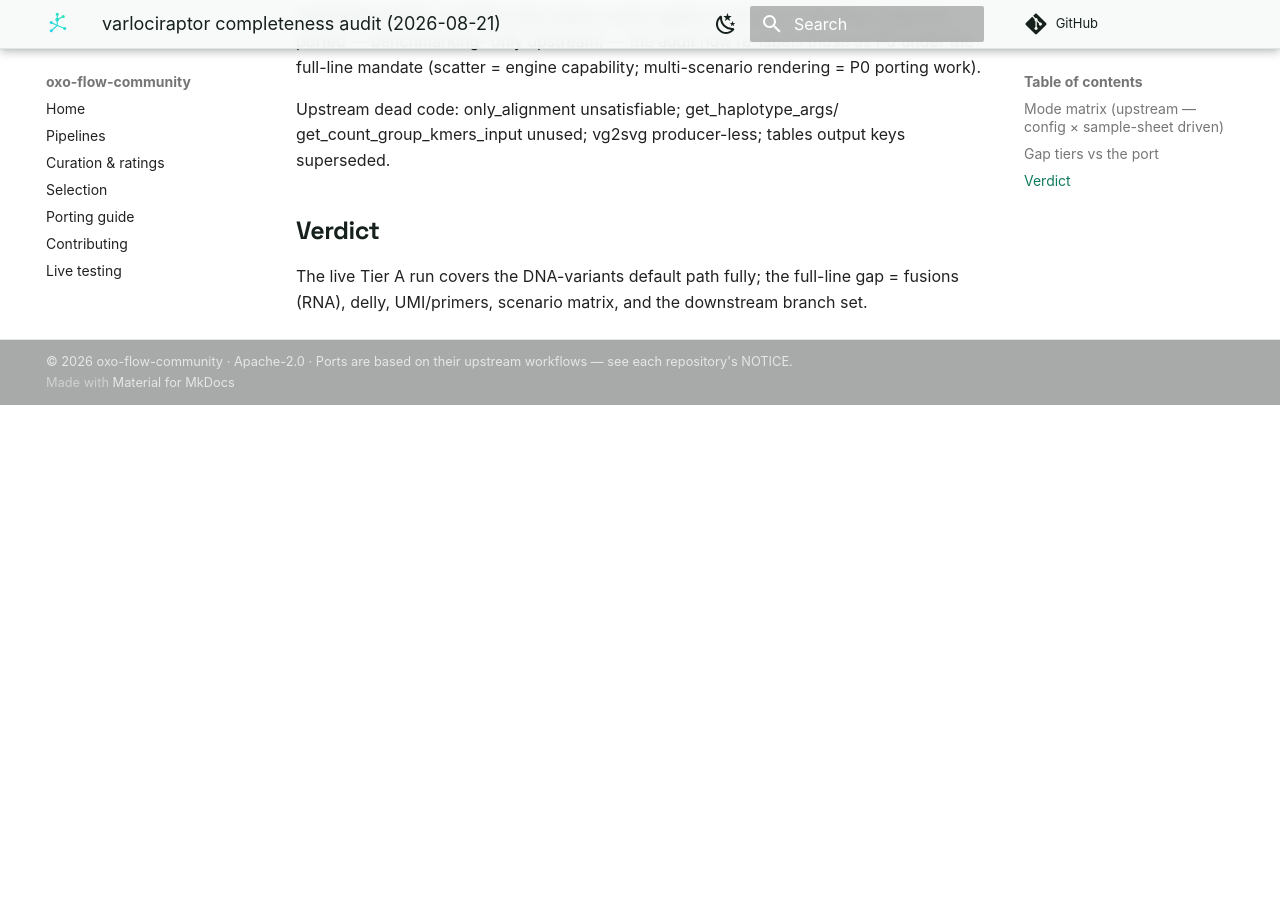
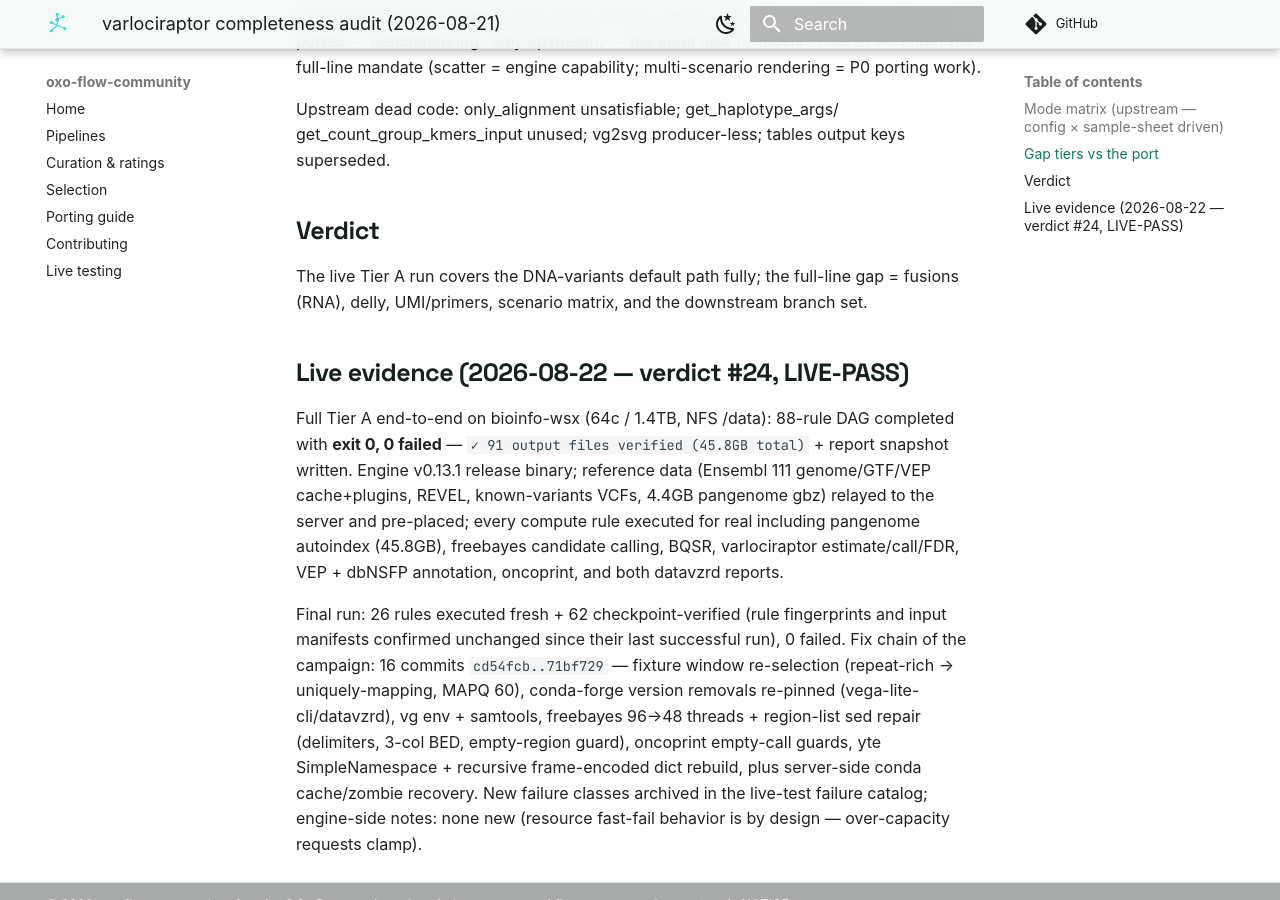
Before and after one commit to oxo-flow-community/oxo-flow-community.github.io, an MkDocs documentation site: the page built from docs/about/audits/varlociraptor-2026-08.md, in a window 1280 px wide and 900 px high, scrolled down 1319 px. Built offline with MkDocs 1.6.1 and Material for MkDocs 9.7.7, drawn with Linux system fonts in a browser that asks for light colours; comment, search, counter and statistics services are not loaded; before the commit the page ends 1724 px from its top, so only the background shows below that.

Commit message:
docs(audit): varlociraptor live evidence — full Tier A exit 0, 91 outputs verified (45.8GB)
Verdict #24 LIVE-PASS on bioinfo-wsx; 16-commit fix chain
cd54fcb..71bf729 summarized; 26 fresh + 62 checkpoint-verified, 0
failed; engine v0.13.1.

```diff
--- a/docs/about/audits/varlociraptor-2026-08.md
+++ b/docs/about/audits/varlociraptor-2026-08.md
@@ -51,3 +51,28 @@ output keys superseded.
 The live Tier A run covers the DNA-variants default path fully; the
 full-line gap = fusions (RNA), delly, UMI/primers, scenario matrix,
 and the downstream branch set.
+
+## Live evidence (2026-08-22 — verdict #24, LIVE-PASS)
+
+Full Tier A end-to-end on bioinfo-wsx (64c / 1.4TB, NFS /data): 88-rule
+DAG completed with **exit 0, 0 failed** — `✓ 91 output files verified
+(45.8GB total)` + report snapshot written. Engine v0.13.1 release
+binary; reference data (Ensembl 111 genome/GTF/VEP cache+plugins,
+REVEL, known-variants VCFs, 4.4GB pangenome gbz) relayed to the server
+and pre-placed; every compute rule executed for real including
+pangenome autoindex (45.8GB), freebayes candidate calling, BQSR,
+varlociraptor estimate/call/FDR, VEP + dbNSFP annotation, oncoprint,
+and both datavzrd reports.
+
+Final run: 26 rules executed fresh + 62 checkpoint-verified (rule
+fingerprints and input manifests confirmed unchanged since their last
+successful run), 0 failed. Fix chain of the campaign: 16 commits
+`cd54fcb..71bf729` — fixture window re-selection (repeat-rich →
+uniquely-mapping, MAPQ 60), conda-forge version removals re-pinned
+(vega-lite-cli/datavzrd), vg env + samtools, freebayes 96→48 threads +
+region-list sed repair (delimiters, 3-col BED, empty-region guard),
+oncoprint empty-call guards, yte SimpleNamespace + recursive
+frame-encoded dict rebuild, plus server-side conda cache/zombie
+recovery. New failure classes archived in the live-test failure
+catalog; engine-side notes: none new (resource fast-fail behavior is
+by design — over-capacity requests clamp).
```
